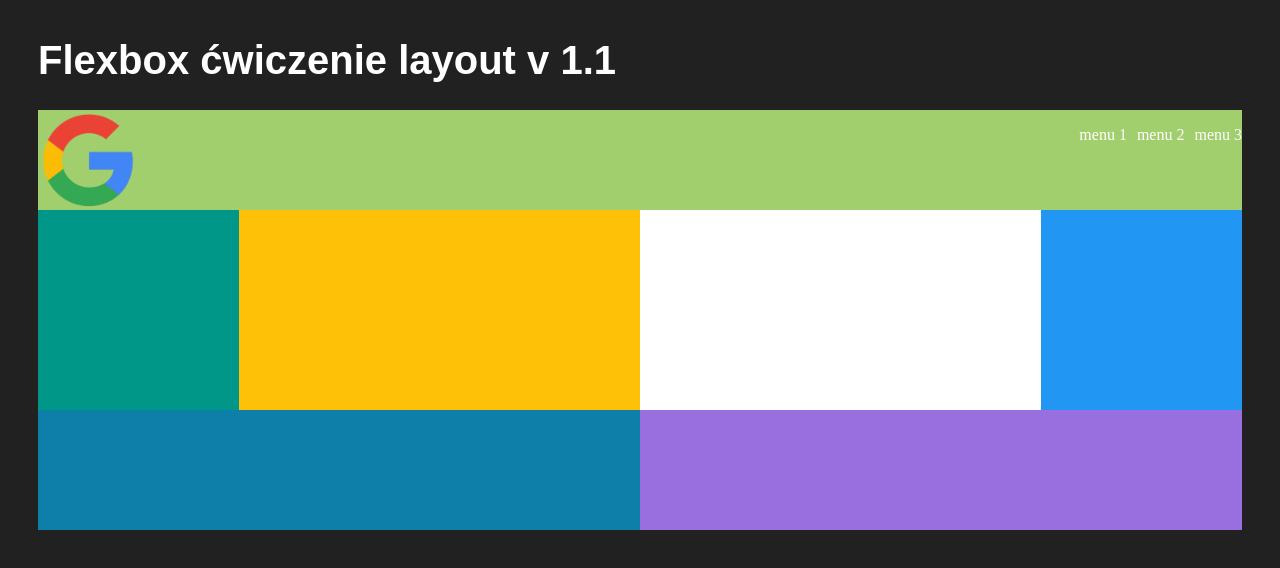
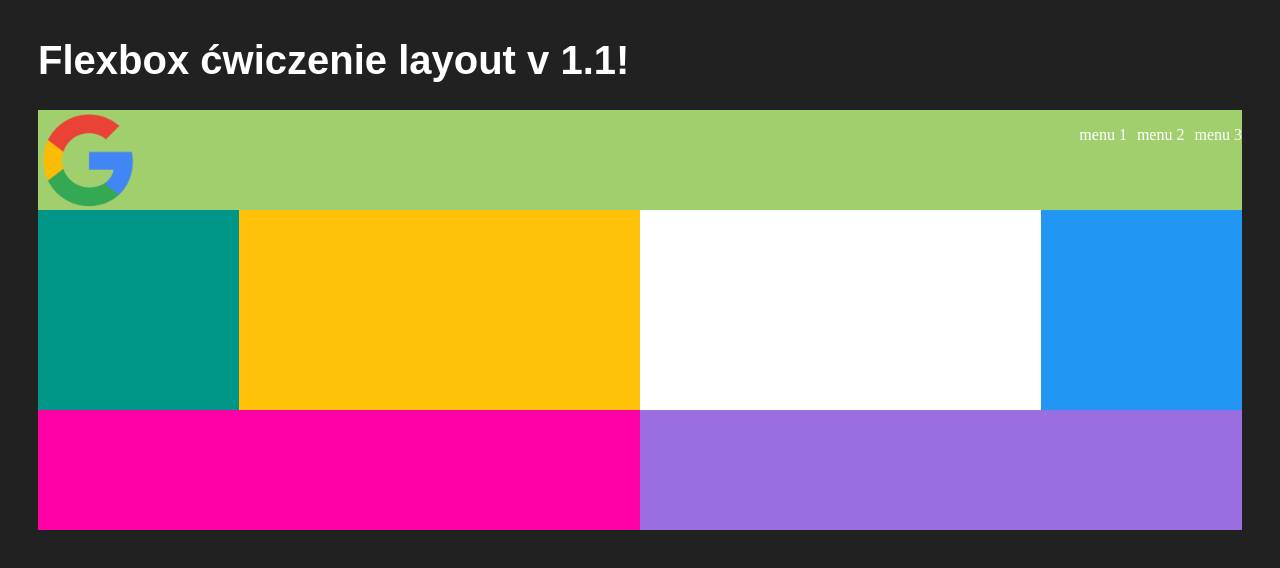
Before and after one commit to Cajmero/cw1gitka-, a plain HTML site: page index.html in a window 1280 px wide. Drawn offline with Linux system fonts and the light colour scheme.

Commit message:
Flexbox ćwiczenie layout v 1.1

```diff
--- a/index.html
+++ b/index.html
@@ -6,7 +6,7 @@
   </head>
   <body>
 
-    <h1>Flexbox ćwiczenie layout v 1.1</h1>
+    <h1>Flexbox ćwiczenie layout v 1.1!</h1>
 
     <div class="header">
       <img class="logo" src="google.png" />
--- a/styles.css
+++ b/styles.css
@@ -65,7 +65,7 @@ h1 {
 .footer {
 	width: 50%;
 	height: 120px;
-	background-color: #0e7fa9;
+	background-color: #ff00a6;
 }
 
 .footer2 {
```
